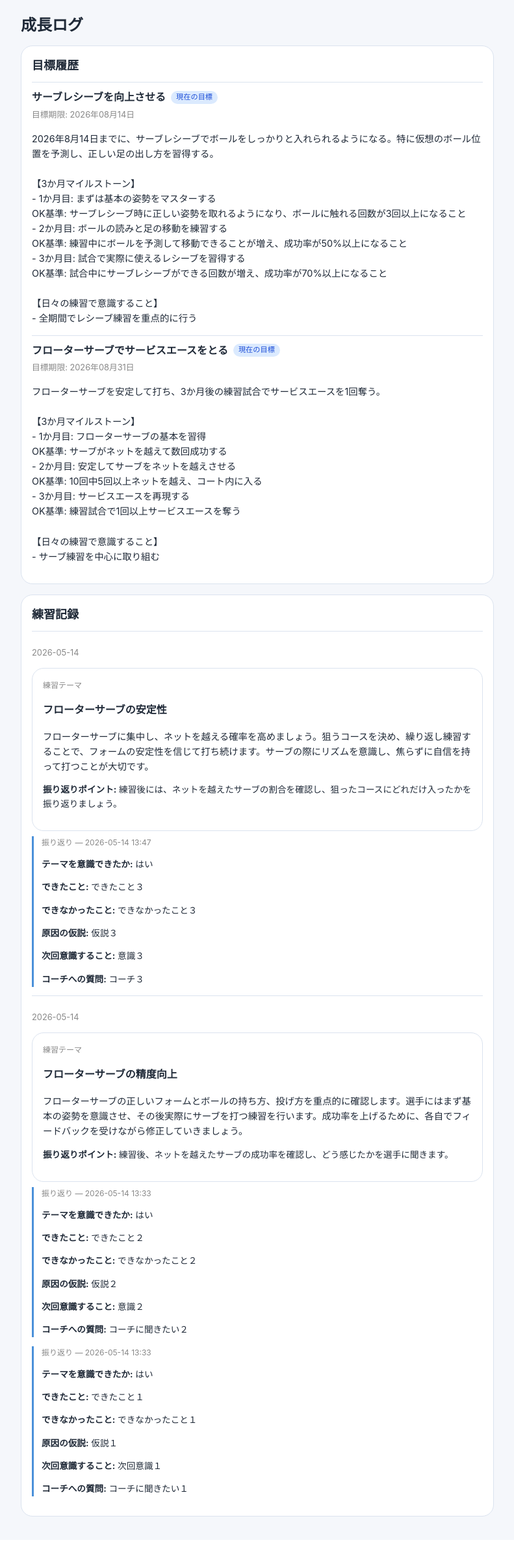
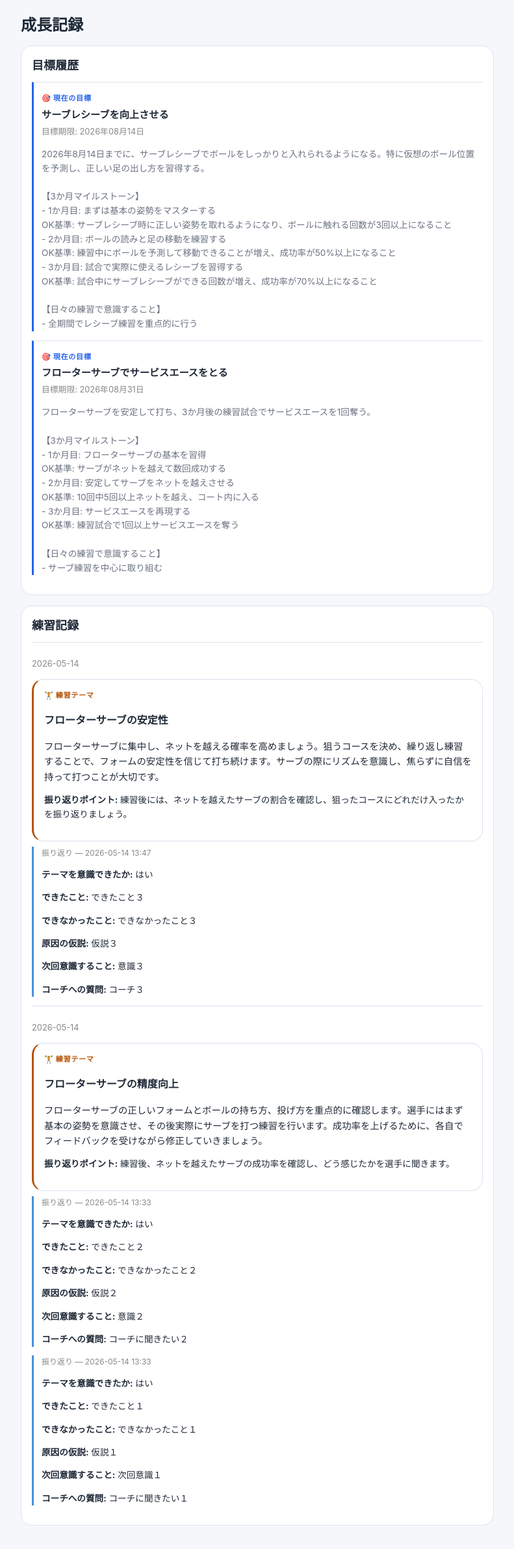
Before and after one commit to aokishoji/volleyball_coaching_flask, a Flask app: page /reflections/logs in a window 1280 px wide. Shown: the part 61-2445 px from the top of the page at 65% size, without its empty margins (244-1035 px from the left). Before the commit the page ends 2395 px from the top, so only its background shows below. Run offline with Flask 3, Linux system fonts and the light colour scheme; a user stored in the database is signed in; data comes from the database, SQL or seed files in the repository.

Commit message:
フォーム画面に階層カラーを追加、成長ログのレイアウト修正
- 目標編集: 青の左ボーダー、マイルストーンは緑ボーダー
- 振り返り: テーマ表示を茶ボーダーで分離、フォームを別カードに
- テーマ編集: 茶の左ボーダー追加
- 成長記録: タイトルを「成長ログ」→「成長記録」に変更、
  目標バッジを左ボーダー+ラベル方式に修正、テーマに茶ボーダー追加

Co-Authored-By: Claude Sonnet 4.6 <noreply@anthropic.com>

```diff
--- a/app/templates/reflection/logs.html
+++ b/app/templates/reflection/logs.html
@@ -1,26 +1,24 @@
 {% extends "base.html" %}
-{% block title %}成長ログ{% endblock %}
+{% block title %}成長記録{% endblock %}
 {% block content %}
-<h1>成長ログ</h1>
+<h1>成長記録</h1>
 
 <div class="stack">
     <section class="card">
         <h2>目標履歴</h2>
         {% if goals %}
             {% for goal in goals %}
-                <div class="list-item">
-                    <div style="display:flex; align-items:center; gap:0.5rem; margin-bottom:0.25rem;">
-                        <strong>{{ goal.goal_title }}</strong>
-                        {% if goal.status == "active" %}
-                            <span style="font-size:0.7rem; background:#dbeafe; color:#1d4ed8; border-radius:999px; padding:1px 8px;">現在の目標</span>
-                        {% else %}
-                            <span style="font-size:0.7rem; background:#f3f4f6; color:#6b7280; border-radius:999px; padding:1px 8px;">過去の目標</span>
-                        {% endif %}
-                    </div>
+                <div class="list-item" style="border-left:3px solid {% if goal.status == 'active' %}#2563eb{% else %}#d1d5db{% endif %}; padding-left:0.75rem;">
+                    {% if goal.status == "active" %}
+                        <span style="font-size:0.7rem; font-weight:700; color:#2563eb; letter-spacing:0.05em;">🎯 現在の目標</span>
+                    {% else %}
+                        <span style="font-size:0.7rem; font-weight:700; color:#6b7280; letter-spacing:0.05em;">過去の目標</span>
+                    {% endif %}
+                    <p style="font-size:0.95rem; font-weight:700; margin:2px 0 4px;">{{ goal.goal_title }}</p>
                     {% if goal.target_date %}
                         <p style="font-size:0.8rem; color:#888; margin:0 0 0.25rem;">目標期限: {{ goal.target_date.strftime('%Y年%m月%d日') }}</p>
                     {% endif %}
-                    <p class="preline" style="font-size:0.9rem;">{{ goal.goal_detail }}</p>
+                    <p class="preline" style="font-size:0.85rem; color:var(--subtext);">{{ goal.goal_detail }}</p>
                 </div>
             {% endfor %}
         {% else %}
@@ -37,8 +35,8 @@
                 <div class="list-item">
                     <p style="font-size:0.8rem; color:#888;">{{ theme.created_at | jst('%Y-%m-%d') }}</p>
 
-                    <div class="sub-card" style="margin-bottom:0.5rem;">
-                        <p style="font-size:0.75rem; color:#888; margin:0 0 0.25rem;">練習テーマ</p>
+                    <div class="sub-card" style="margin-bottom:0.5rem; border-left:3px solid #b45309;">
+                        <p style="font-size:0.7rem; font-weight:700; color:#b45309; letter-spacing:0.05em; margin:0 0 2px;">🏋️ 練習テーマ</p>
                         <p><strong>{{ theme.theme_title }}</strong></p>
                         <p class="preline" style="font-size:0.9rem;">{{ theme.theme_detail }}</p>
                         {% if theme.check_point %}
```
Also changed, not shown: app/templates/goals/edit.html (+6 -5 lines), app/templates/goals/theme_edit.html (+6 -5 lines), app/templates/reflection/new.html (+11 -8 lines).
